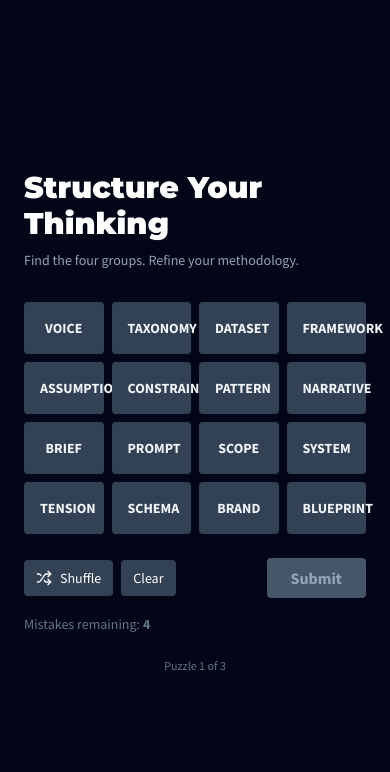
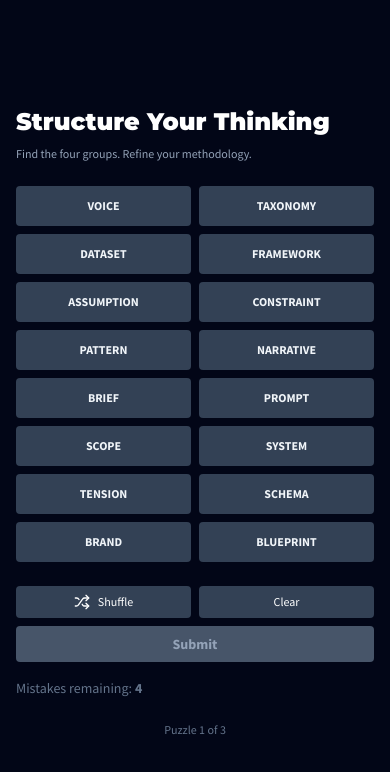
Before and after one commit to creativeAlgebra/connections-game, a React (Create React App) app: page / in a window 390 px wide. Shown: the top 772 px of the page. Built offline with nearby package versions, Linux system fonts and the light colour scheme.

Commit message:
Refactor layout and styling in App component

```diff
--- a/src/App.jsx
+++ b/src/App.jsx
@@ -159,18 +159,18 @@ const ConnectionsGame = () => {
   const categoryColors = ["bg-blue-600", "bg-green-600", "bg-yellow-600", "bg-purple-600"];
 
   return (
-    <div className="min-h-screen bg-slate-950 p-6 flex items-center justify-center" style={{ fontFamily: '"Source Sans Pro", sans-serif' }}>
+    <div className="min-h-screen bg-slate-950 p-4 md:p-6 flex items-center justify-center" style={{ fontFamily: '"Source Sans Pro", sans-serif' }}>
       <div className="w-full max-w-2xl">
         {/* Header */}
-        <div className="mb-8">
-          <h1 className="text-3xl font-bold text-white mb-2" style={{ fontFamily: 'Montserrat, sans-serif', fontWeight: 900 }}>Structure Your Thinking</h1>
-          <p className="text-slate-400 text-sm">Find the four groups. Refine your methodology.</p>
+        <div className="mb-6 md:mb-8">
+          <h1 className="text-2xl md:text-3xl font-bold text-white mb-2" style={{ fontFamily: 'Montserrat, sans-serif', fontWeight: 900 }}>Structure Your Thinking</h1>
+          <p className="text-slate-400 text-xs md:text-sm">Find the four groups. Refine your methodology.</p>
         </div>
 
         {/* Game Grid */}
         <div className="mb-6">
           {/* Unsolved Terms Grid */}
-          <div className="grid grid-cols-4 gap-2 mb-4">
+          <div className="grid grid-cols-2 md:grid-cols-4 gap-2 md:gap-2 mb-4">
             {shuffledTerms.map((item, idx) => {
               const isSolved = solved.includes(item.categoryIdx);
               const isSelected = selected.includes(idx);
@@ -182,7 +182,7 @@ const ConnectionsGame = () => {
                   key={idx}
                   onClick={() => toggleSelect(idx)}
                   disabled={isSolved}
-                  className={`p-4 rounded font-bold text-sm transition-all ${
+                  className={`p-3 md:p-4 rounded font-bold text-xs md:text-sm transition-all ${
                     isSelected
                       ? 'bg-slate-300 text-slate-900 scale-95 shadow-lg'
                       : 'bg-slate-700 text-slate-100 hover:bg-slate-600'
@@ -195,17 +195,17 @@ const ConnectionsGame = () => {
           </div>
 
           {/* Solved Categories (stacked) */}
-          <div className="space-y-2 mb-6">
+          <div className="space-y-2 mb-4 md:mb-6">
             {puzzle.categories.map((cat, idx) => {
               if (!solved.includes(idx)) return null;
               const color = categoryColors[idx];
               return (
-                <div key={idx} className={`${color} p-4 rounded text-white`}>
-                  <h3 className="font-bold text-sm">{cat.name}</h3>
+                <div key={idx} className={`${color} p-3 md:p-4 rounded text-white`}>
+                  <h3 className="font-bold text-xs md:text-sm">{cat.name}</h3>
                   <p className="text-xs opacity-90 mt-1">{cat.description}</p>
                   <div className="text-xs opacity-75 mt-2 flex flex-wrap gap-1">
                     {cat.terms.map(term => (
-                      <span key={term} className="bg-black bg-opacity-30 px-2 py-1 rounded">
+                      <span key={term} className="bg-black bg-opacity-30 px-2 py-1 rounded text-xs">
                         {term}
                       </span>
                     ))}
@@ -217,17 +217,17 @@ const ConnectionsGame = () => {
         </div>
 
         {/* Controls */}
-        <div className="flex gap-2 justify-between items-center mb-4">
+        <div className="flex flex-col md:flex-row gap-2 justify-between items-stretch md:items-center mb-4">
           <div className="flex gap-2">
             <button
               onClick={handleShuffle}
-              className="flex items-center gap-2 px-3 py-2 bg-slate-700 text-white text-sm rounded hover:bg-slate-600 transition"
+              className="flex items-center justify-center gap-2 px-3 py-2 md:py-2 bg-slate-700 text-white text-xs md:text-sm rounded hover:bg-slate-600 transition flex-1 md:flex-none"
             >
               <Shuffle size={16} /> Shuffle
             </button>
             <button
               onClick={() => setSelected([])}
-              className="px-3 py-2 bg-slate-700 text-white text-sm rounded hover:bg-slate-600 transition"
+              className="px-3 py-2 md:py-2 bg-slate-700 text-white text-xs md:text-sm rounded hover:bg-slate-600 transition flex-1 md:flex-none"
             >
               Clear
             </button>
@@ -235,7 +235,7 @@ const ConnectionsGame = () => {
           <button
             onClick={checkSubmission}
             disabled={selected.length !== 4}
-            className="px-6 py-2 bg-slate-200 text-slate-900 font-bold rounded hover:bg-white disabled:bg-slate-600 disabled:text-slate-400 disabled:cursor-not-allowed transition"
+            className="px-6 py-2 md:py-2 bg-slate-200 text-slate-900 font-bold text-sm md:text-base rounded hover:bg-white disabled:bg-slate-600 disabled:text-slate-400 disabled:cursor-not-allowed transition"
           >
             Submit
           </button>
```
